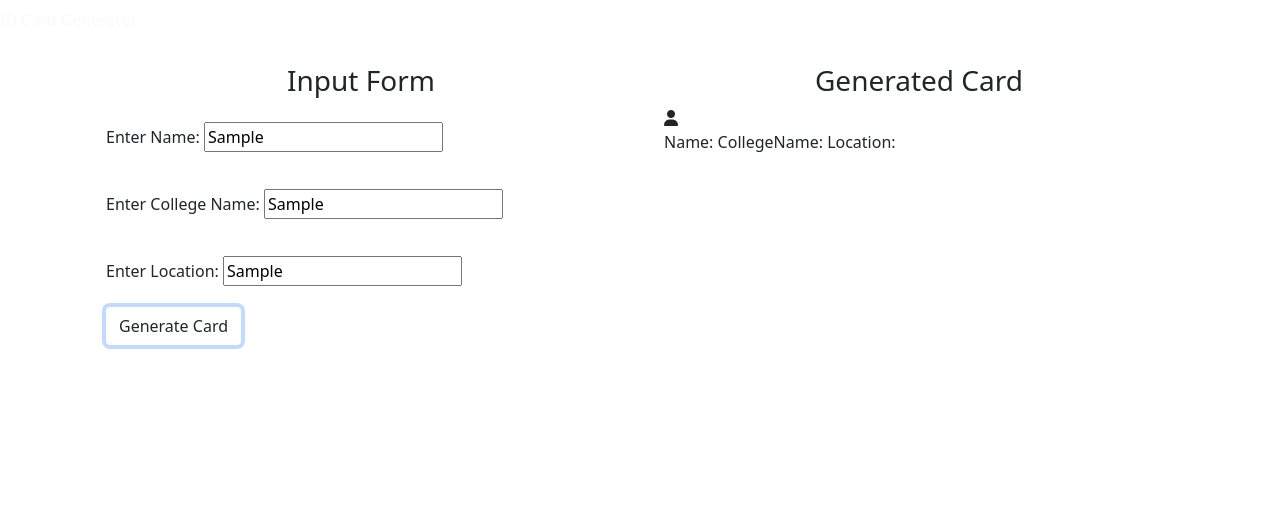
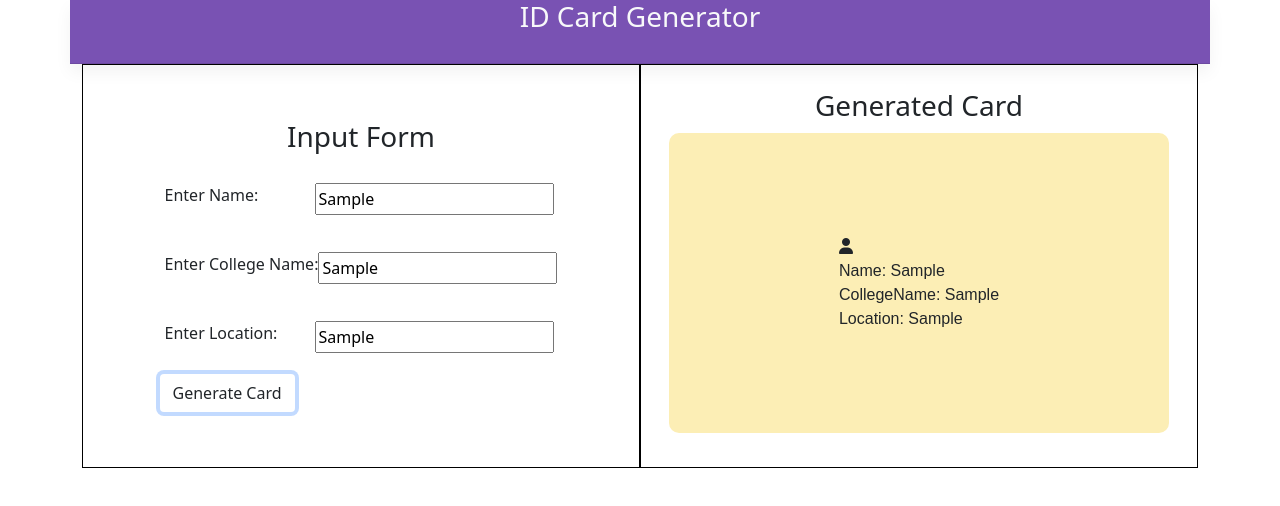
Before and after one commit to Akshi249/id-card-generator, a plain HTML site: page HTML/index.html in a window 1280 px wide. Both pictures are taken after typing "Sample", "Sample", "Sample" into the empty fields and a click on the button "Generate Card". Drawn offline with nearby package versions, Linux system fonts and the light colour scheme.

Commit message:
added js and basic css

```diff
--- /dev/null
+++ b/CSS/index.css
@@ -0,0 +1,43 @@
+.bd-navbar{
+    min-height: 4rem;
+    background-color: #7952b3;
+    box-shadow: 0 0.5rem 1rem rgba(0,0,0, .05), inset 0 -1px 0 rgba(0,0,0,.1);
+}
+.text-center{
+    text-align: center;
+}
+
+.section-container{
+    display: flex;
+    justify-content: center;
+    align-items: center;
+    flex-direction: column;
+    border: 1px solid black;
+}
+
+.form-element{
+    margin: 5px;
+    min-width: 200px;
+    display: flex;
+}
+
+.form-label{
+    min-width: 150px;
+}
+
+.id-card-container{
+    display: none;
+}
+
+.card-container{
+    width:90vw;
+    height:300px;
+    border-radius:10px;
+    margin:10px;
+    background: #fceeb5;
+    font-family: Abel, Arial, Verdana, sans-serif;
+    display:flex;
+    align-items: center;
+    justify-content: center;
+    max-width:500px;
+}
--- a/HTML/index.html
+++ b/HTML/index.html
@@ -4,11 +4,23 @@
 <title>ID Card Generator</title>
 <link rel="stylesheet" href="https://cdnjs.cloudflare.com/ajax/libs/bootstrap/5.0.2/css/bootstrap.min.css">
 <link rel="stylesheet" href="https://cdnjs.cloudflare.com/ajax/libs/font-awesome/6.4.2/css/all.min.css">
+<link rel="stylesheet" href="../CSS/index.css" />
 </head>
 
 <body>
- <header class="navbar">
-  <div class="text-light text-center">ID Card Generator</div>
+  <script>
+    function generateCard(){
+      const nameValue=document.getElementById("name").value;
+      const collegeValue=document.getElementById("collegeName").value;
+      const locationValue=document.getElementById("location").value;
+      document.getElementById("cardName").innerHTML=nameValue;
+      document.getElementById("cardCollegeName").innerHTML=collegeValue;
+      document.getElementById("cardLocation").innerHTML=locationValue;
+      document.getElementById("collegeCard").style.display="block";
+    }
+  </script>
+ <header class=" container navbar-expand navbar-dark flex-column flex-md-row bd-navbar">
+  <div class="text-light w-100 h3 text-center">ID Card Generator</div>
  </header>
  <div class="container d-flex">
    <div class="section-container col-6 p-4">
@@ -38,7 +50,7 @@
     </form>
    </div>
    <div class="section-container col-6 p-4">
-    <div class="id-card-container" id="collegeCard">
+    <div class="id-card-container" id="collegeCard" style="display:none">
      <div class="text-center">
        <h3>Generated Card</h3>
      </div>
@@ -52,15 +64,15 @@
        <div class="general-information">
         <div class="card-element card-name">
           <span>Name:</span>
-          <span id="cardName></span>
+          <span id="cardName"></span>
         </div>
         <div class="card-element college-name">
           <span>CollegeName:</span>
-          <span id="cardCollegeName></span>
+          <span id="cardCollegeName"></span>
         </div>
         <div class="card-element card-location">
           <span>Location:</span>
-          <span id="cardName></span>
+          <span id="cardLocation"></span>
         </div>
        </div>
       </div>
```
